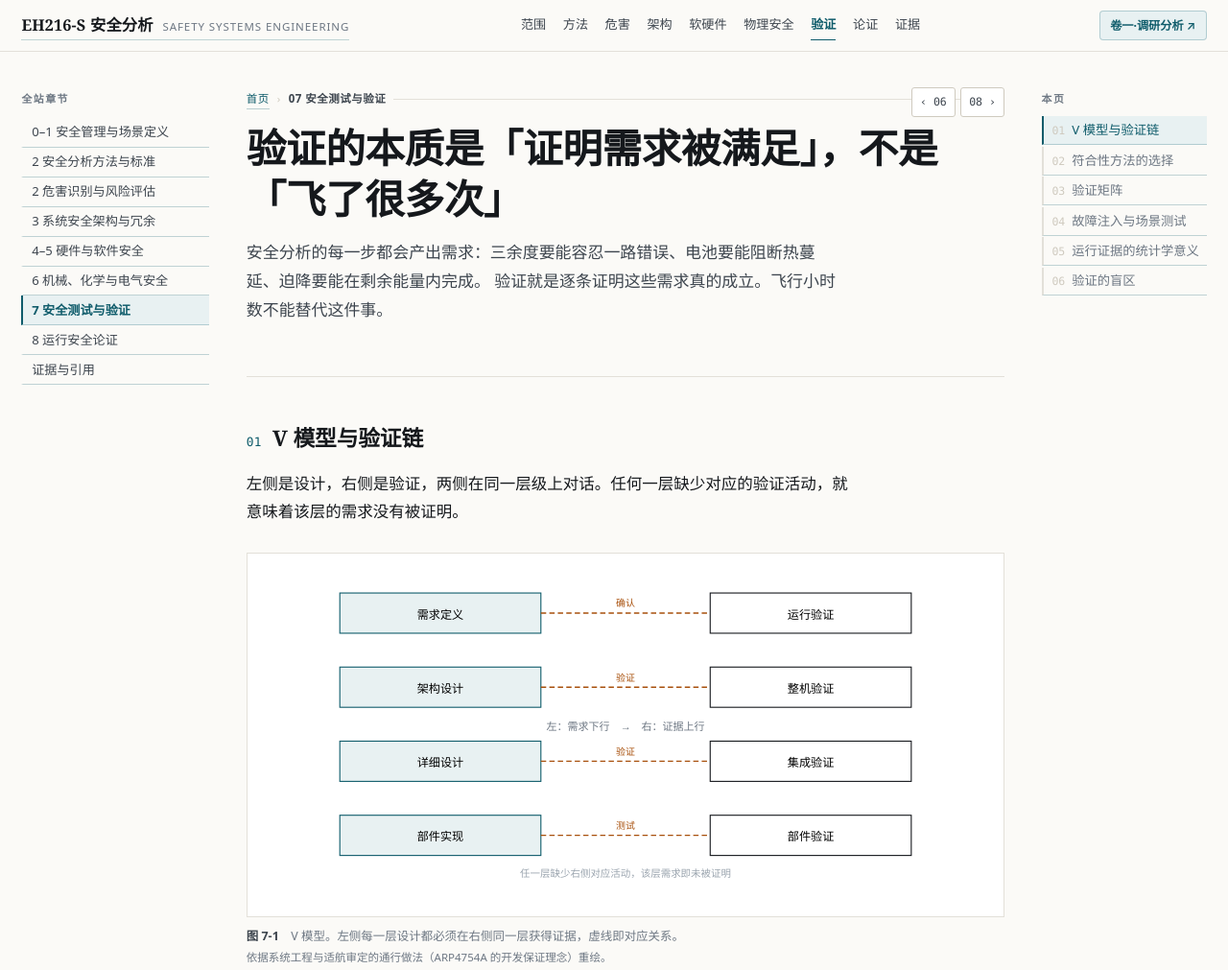
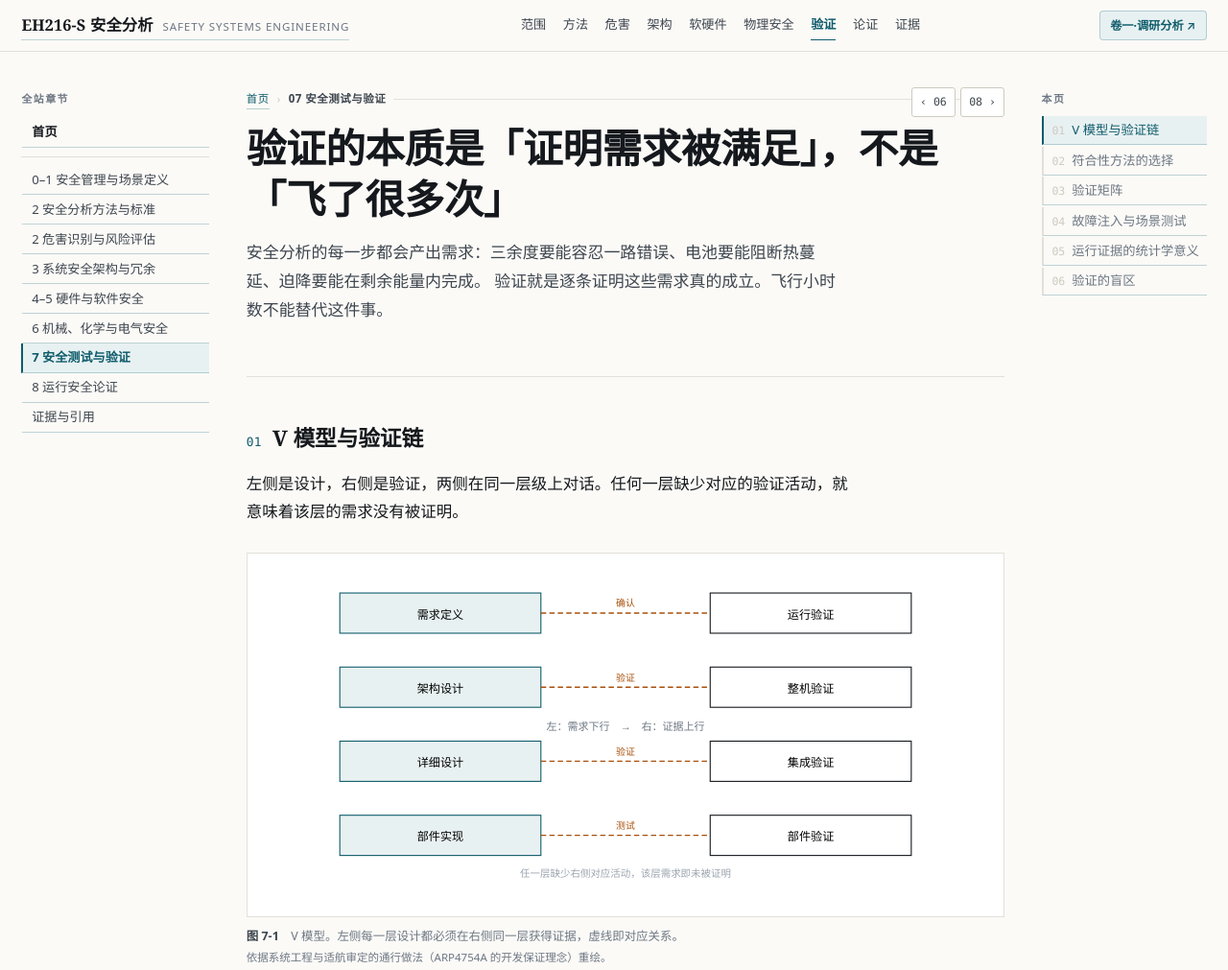
Before and after one commit to tianba9/eh216s-safety, a plain HTML site: page 07-vv.html in a window 1280 px wide. Shown: the top 1011 px of the page at 96% size. Drawn offline with Linux system fonts and the light colour scheme.

Commit message:
左栏全站章节顶部加入首页入口

```diff
--- a/07-vv.html
+++ b/07-vv.html
@@ -27,6 +27,7 @@
   <aside class="toc-nav">
     <p class="toc-title">全站章节</p>
       <ol>
+        <li class="nav-home"><a href="index.html">首页</a></li>
         <li><a href="01-scope.html">0–1 安全管理与场景定义</a></li>
         <li><a href="02-method.html">2 安全分析方法与标准</a></li>
         <li><a href="03-hazard.html">2 危害识别与风险评估</a></li>
--- a/assets/style.css
+++ b/assets/style.css
@@ -439,3 +439,9 @@ figcaption b{color:var(--ink-2);font-weight:600;}
   .toc{display:block;order:-1;position:static;border:1px solid var(--line);
        background:var(--paper);padding:.9rem 1rem;margin-bottom:.4rem;}
 }
+
+/* 左栏首页项：与章节序列以细分隔线区分 */
+.toc-nav .nav-home{margin:0 0 .55rem;padding:0 0 .55rem;border-bottom:1px solid var(--line);}
+.toc-nav .nav-home a{font-weight:600;color:var(--ink);letter-spacing:.02em;}
+.toc-nav .nav-home a:hover{color:var(--accent);background:#f7f5f0;}
+.toc-nav .nav-home a.active{color:var(--accent);background:var(--accent-soft);border-left-color:var(--accent);}
```
Also changed, not shown: 01-scope.html (+1 -0 lines), 02-method.html (+1 -0 lines), 03-hazard.html (+1 -0 lines), 04-arch.html (+1 -0 lines), 05-hw-sw.html (+1 -0 lines), 06-physical.html (+1 -0 lines), 08-assurance.html (+1 -0 lines), 09-evidence.html (+1 -0 lines), index.html (+1 -0 lines).
